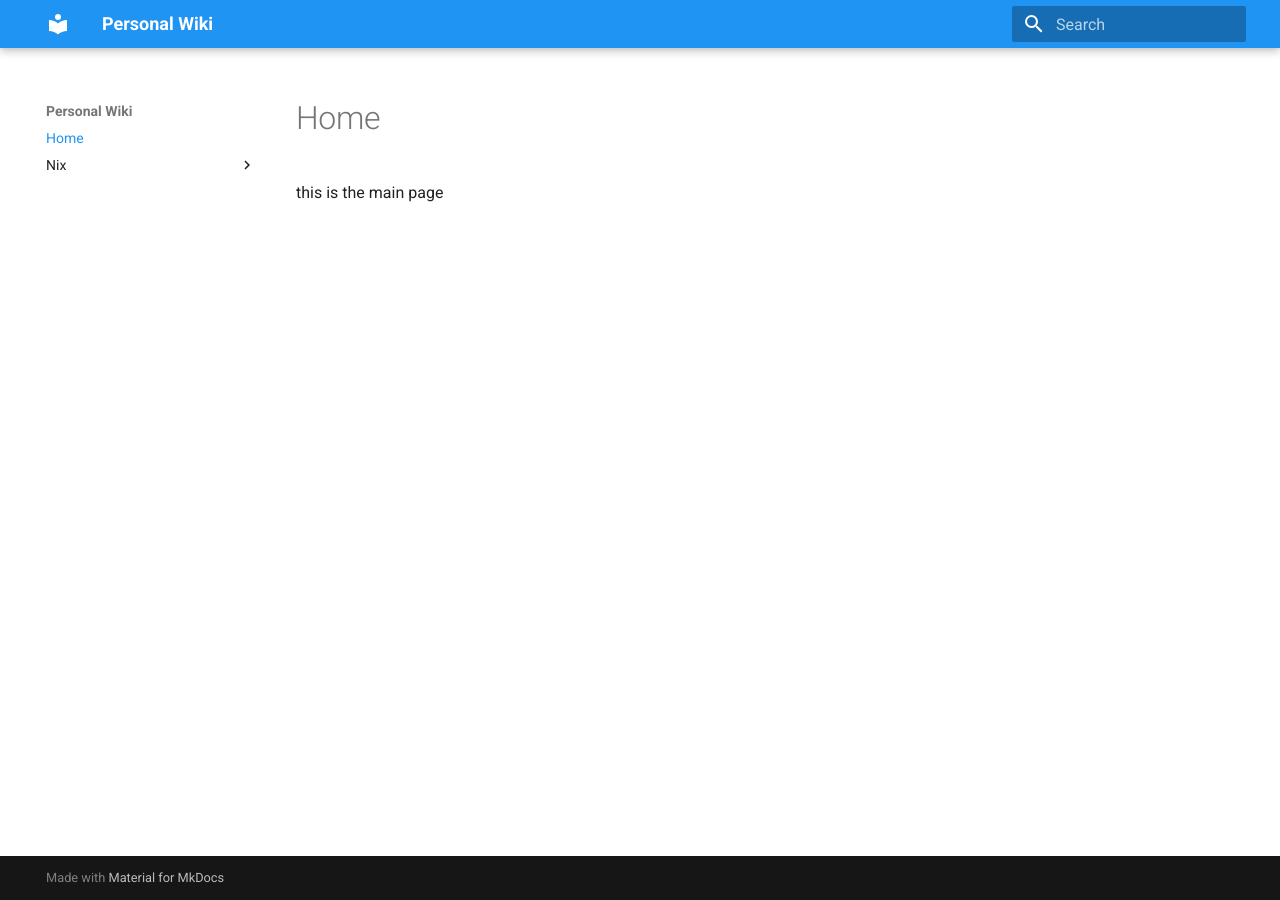
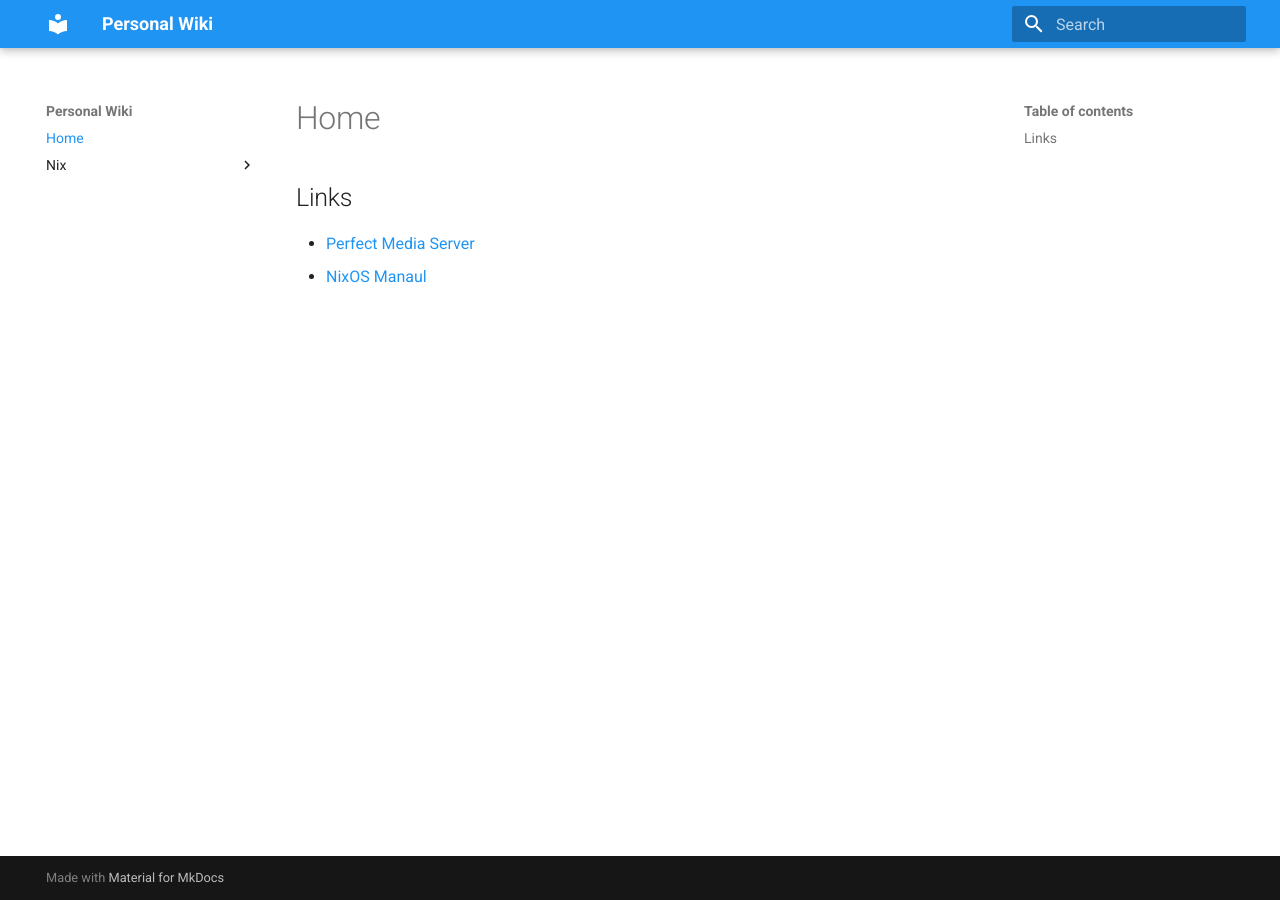
Before and after one commit to chusovich/wiki, an MkDocs documentation site: the page built from docs/index.md, in a window 1280 px wide. Built offline with MkDocs 1.6.1 and Material for MkDocs 9.7.7, drawn with Linux system fonts in a browser that asks for light colours.

Commit message:
Update index.md

```diff
--- a/docs/index.md
+++ b/docs/index.md
@@ -1,2 +1,5 @@
 # Home
-this is the main page
+## Links
+- [Perfect Media Server](https://perfectmediaserver.com/)
+- [NixOS Manaul](https://nixos.org/manual/nixos/stable/)
+##
```
